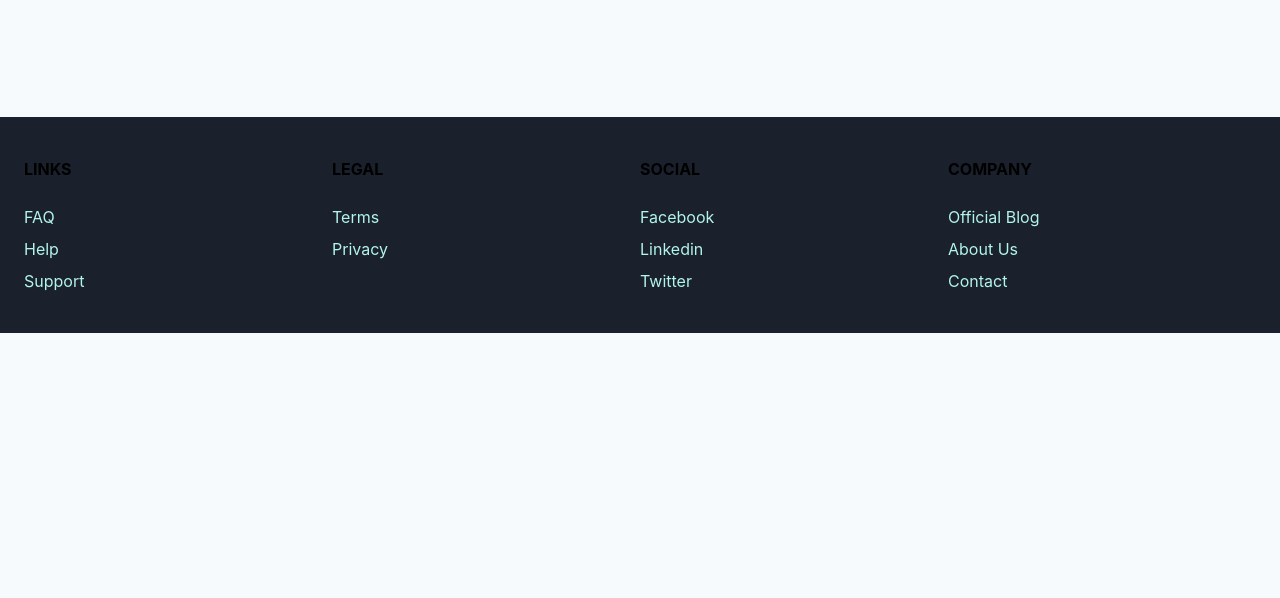
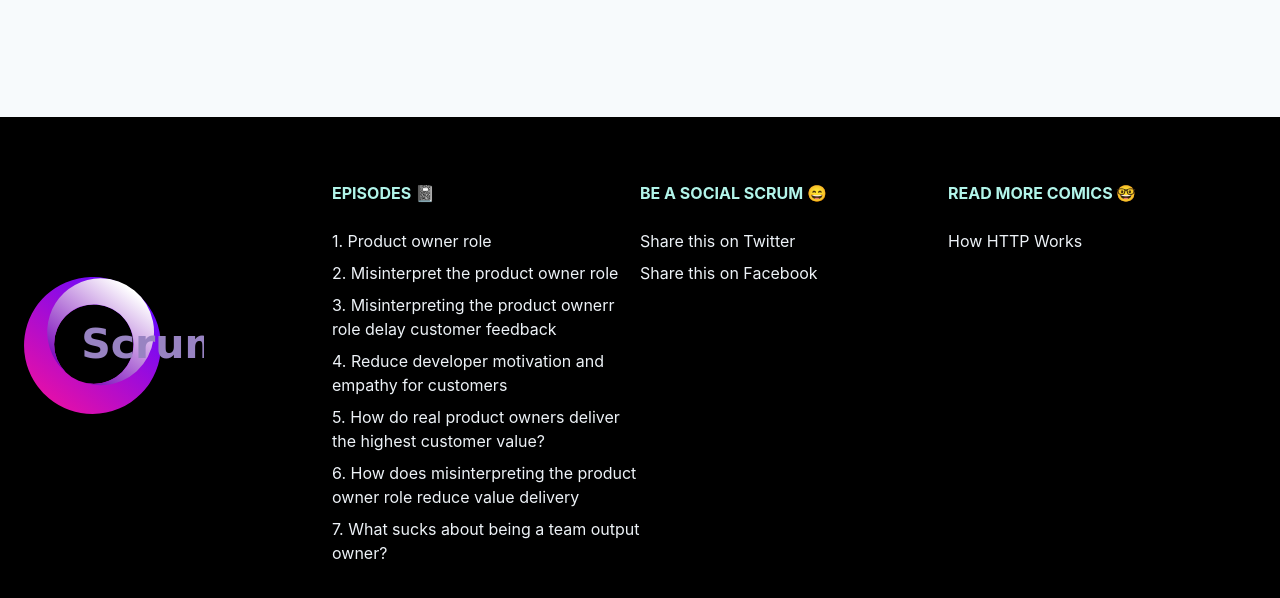
Before and after one commit to JuanSBonora/Web-Comic, a website: page public/episodes.html in a window 1280 px wide. Shown: the part 884-1482 px from the top of the page. Before the commit the page ends 1217 px from the top, so only its background shows below. Drawn offline with Linux system fonts and the light colour scheme.

Commit message:
Navbar/Seccion/Footer on index/episodes/about :white_check_mark:

```diff
--- a/public/episodes.html
+++ b/public/episodes.html
@@ -10,10 +10,12 @@
 <body class="bg-gray-100">
 
     <!--Navbar-->
-    <nav class="flex items-center justify-between flex-wrap bg-gray-900 p-6">
+    <nav class="flex items-center justify-between flex-wrap bg-gray-200 p-6">
             <div class="flex items-center flex-shrink-0 text-white mr-6">
-                <img class="h-16" src="/img/ScrumLogo.svg" alt="ScrumLogo">
+              <a href="index.html">
+                <img href="index.html" class="px-6 h-16" src="/img/ScrumLogo.svg" alt="ScrumLogo">
                 <!-- <span class="font-semibold text-xl tracking-tight">Scrum Comic</span> -->
+              </a>
             </div>
             <div class="block lg:hidden">
               <button class="flex items-center px-3 py-2 border rounded text-teal-200 border-teal-400 hover:text-white hover:border-white">
@@ -22,10 +24,10 @@
             </div>
             <div class="w-full block flex justify-end lg:flex lg:items-center lg:w-auto">
               <div class="text-sm lg:flex-justify-end left-0">
-                <a href="" class="font-bold text-2xl block mt-4 lg:inline-block lg:mt-0 text-teal-200 hover:text-white mr-4">
+                <a href="episodes.html" class="font-bold text-2xl block mt-4 lg:inline-block lg:mt-0 text-black hover:text-gray-500 mr-4">
                   EPISODES
                 </a>
-                <a href="" class="font-bold text-2xl block mt-4 lg:inline-block lg:mt-0 text-teal-200 hover:text-white mr-4">
+                <a href="about.html" class="font-bold text-2xl block mt-4 lg:inline-block lg:mt-0 text-black hover:text-gray-500 mr-4">
                   ABOUT
                 </a>
               </div>
@@ -71,59 +73,56 @@
     <!--Seccion -->
 
     <!--Footer-->
-    <footer class="bg-gray-900">
-            <div class="container mx-auto px-6 pt-10 pb-6">
+    <footer class="bg-black">
+      <div class="container mx-auto px-6 pt-16 pb-6">
         <div class="flex flex-wrap">
-                <div class="w-full md:w-1/4 text-center md:text-left">
-                  <h5 class="uppercase mb-6 font-bold">Links</h5>
-                  <ul class="mb-4">
+          <div class="w-full md:w-1/4 text-left md:text-left">
+            <img class="py-24" width="180" height="180" src="/img/ScrumLogo.svg"  alt="">
+          </div>
+          <div class="w-full md:w-1/4 text-left md:text-left">
+            <h5 class="uppercase mb-6 font-bold text-teal-200">EPISODES 📓</h5>
+            <ul class="mb-3">
               <li class="mt-2">
-                      <a href="#" class="hover:underline text-teal-200 hover:text-orange-500">FAQ</a>
+                <a href="#" class="hover:underline text-gray-200 hover:text-orange-500">1. Product owner role</a>
               </li>
               <li class="mt-2">
-                      <a href="#" class="hover:underline text-teal-200 hover:text-orange-500">Help</a>
+                <a href="#" class="hover:underline text-gray-200 hover:text-orange-500">2. Misinterpret the product owner
+                  role</a>
               </li>
               <li class="mt-2">
-                      <a href="#" class="hover:underline text-teal-200 hover:text-orange-500">Support</a>
+                <a href="#" class="hover:underline text-gray-200 hover:text-orange-500">3. Misinterpreting the
+                  product ownerr role delay customer feedback</a>
+              </li>
+              <li class="mt-2">
+                <a href="#" class="hover:underline text-gray-200 hover:text-orange-500">4. Reduce developer motivation and empathy for customers</a>
+              </li>
+              <li class="mt-2">
+                <a href="#" class="hover:underline text-gray-200 hover:text-orange-500">5. How do real product owners deliver the highest customer value?</a>
+              </li>
+              <li class="mt-2">
+                <a href="#" class="hover:underline text-gray-200 hover:text-orange-500">6. How does misinterpreting the product owner role reduce value delivery</a>
+              </li>
+              <li class="mt-2">
+                <a href="#" class="hover:underline text-gray-200 hover:text-orange-500">7. What sucks about being a team output owner?</a>
+              </li>
+            </ul>
+          </div>
+          <div class="w-full md:w-1/4 text-left md:text-left">
+            <h5 class="uppercase mb-6 font-bold text-teal-200">BE A SOCIAL SCRUM 😄</h5>
+            <ul class="mb-3">
+              <li class="mt-2">
+                <a href="#" class="hover:underline text-gray-200 hover:text-orange-500">Share this on Twitter</a>
+              </li>
+              <li class="mt-2">
+                <a href="#" class="hover:underline text-gray-200 hover:text-orange-500">Share this on Facebook</a>
               </li>
             </ul>
           </div>
           <div class="w-full md:w-1/4 text-center md:text-left">
-                  <h5 class="uppercase mb-6 font-bold">Legal</h5>
+            <h5 class="uppercase mb-6 font-bold text-teal-200">Read More Comics 🤓</h5>
             <ul class="mb-4">
               <li class="mt-2">
-                      <a href="#" class="hover:underline text-teal-200 hover:text-orange-500">Terms</a>
-                    </li>
-                    <li class="mt-2">
-                      <a href="#" class="hover:underline text-teal-200 hover:text-orange-500">Privacy</a>
-                    </li>
-                  </ul>
-                </div>
-                <div class="w-full md:w-1/4 text-center md:text-left">
-                  <h5 class="uppercase mb-6 font-bold">Social</h5>
-                  <ul class="mb-4">
-                    <li class="mt-2">
-                      <a href="#" class="hover:underline text-teal-200 hover:text-orange-500">Facebook</a>
-                    </li>
-                    <li class="mt-2">
-                      <a href="#" class="hover:underline text-teal-200 hover:text-orange-500">Linkedin</a>
-                    </li>
-                    <li class="mt-2">
-                      <a href="#" class="hover:underline text-teal-200 hover:text-orange-500">Twitter</a>
-                    </li>
-                  </ul>
-                </div>
-                <div class="w-full md:w-1/4 text-center md:text-left">
-                  <h5 class="uppercase mb-6 font-bold">Company</h5>
-                  <ul class="mb-4">
-                    <li class="mt-2">
-                      <a href="#" class="hover:underline text-teal-200 hover:text-orange-500">Official Blog</a>
-                    </li>
-                    <li class="mt-2">
-                      <a href="#" class="hover:underline text-teal-200 hover:text-orange-500">About Us</a>
-                    </li>
-                    <li class="mt-2">
-                      <a href="#" class="hover:underline text-teal-200 hover:text-orange-500">Contact</a>
+                <a href="#" class="hover:underline text-gray-200 hover:text-orange-500">How HTTP Works</a>
               </li>
             </ul>
           </div>
```
Also changed, not shown: public/about.html (+44 -45 lines), public/index.html (+5 -3 lines). Lines whose indentation alone changed are shown as unchanged.
